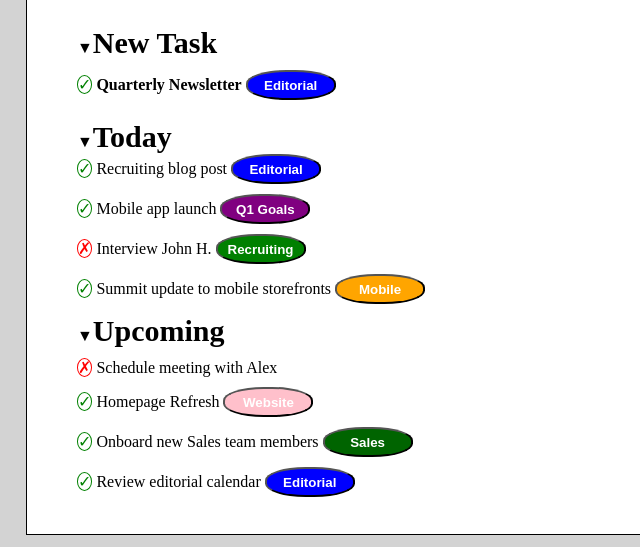
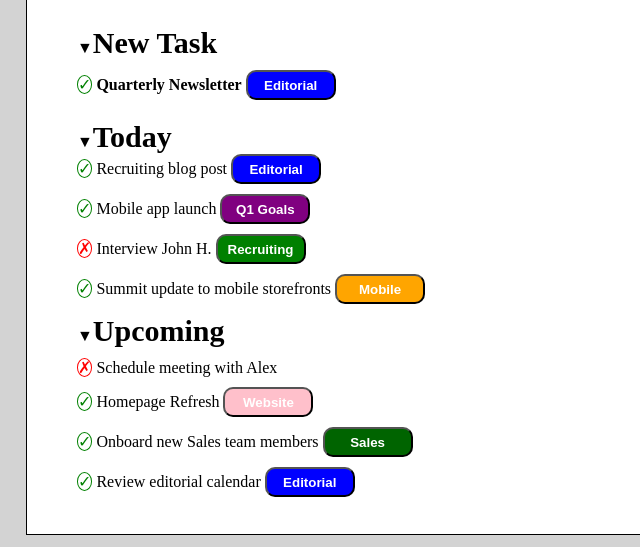
Before and after one commit to AlbertoGambino/html-css-toboolis, a plain HTML site: page index.html in a window 1280 px wide. Shown: the part 196-743 px from the top of the page, 230-870 px from the left. Drawn offline with Linux system fonts and the light colour scheme.

Commit message:
sistemazione border-radius

```diff
--- a/css/style.css
+++ b/css/style.css
@@ -103,7 +103,7 @@ background-color: white;
   height: 30px;
   text-align: center;
   background-color: blue;
-  border-radius: 45%;
+  border-radius: 10px;
 }
 .Today{
   margin-bottom: 10px;
@@ -123,7 +123,7 @@ background-color: white;
   height: 30px;
   text-align: center;
   background-color: purple;
-  border-radius: 45%
+  border-radius: 10px;
 }
 .Interview{
   padding-left: 50px;
@@ -136,7 +136,7 @@ background-color: white;
   height: 30px;
   text-align: center;
   background-color: green;
-  border-radius: 45%;
+  border-radius: 10px;
 }
 .summit{
   padding-left: 50px;
@@ -148,7 +148,7 @@ background-color: white;
   height: 30px;
   text-align: center;
   background-color: orange;
-  border-radius: 45%;
+  border-radius: 10px;
 }
 
 .Upcoming{
@@ -169,7 +169,7 @@ background-color: white;
   height: 30px;
   text-align: center;
   background-color: pink;
-  border-radius: 45%;
+  border-radius: 10px;
 }
 .Onboard{
   padding-left: 50px;
@@ -181,7 +181,7 @@ background-color: white;
   height: 30px;
   text-align: center;
   background-color: darkgreen;
-  border-radius: 45%;
+  border-radius: 10px;
 }
 .Review{
   padding-left: 50px;
--- a/index.html
+++ b/index.html
@@ -31,7 +31,7 @@
           <div class="quarterly">
             <span class="checkmark">&check;</span>
             <span><strong>Quarterly Newsletter</strong></span>
-            <span><button class="editorial" type="submit" name="button"><strong>Editorial</strong></button>
+            <span><button class="editorial" type="button" name="button"><strong>Editorial</strong></button>
             </span>
           </div>
 
```
